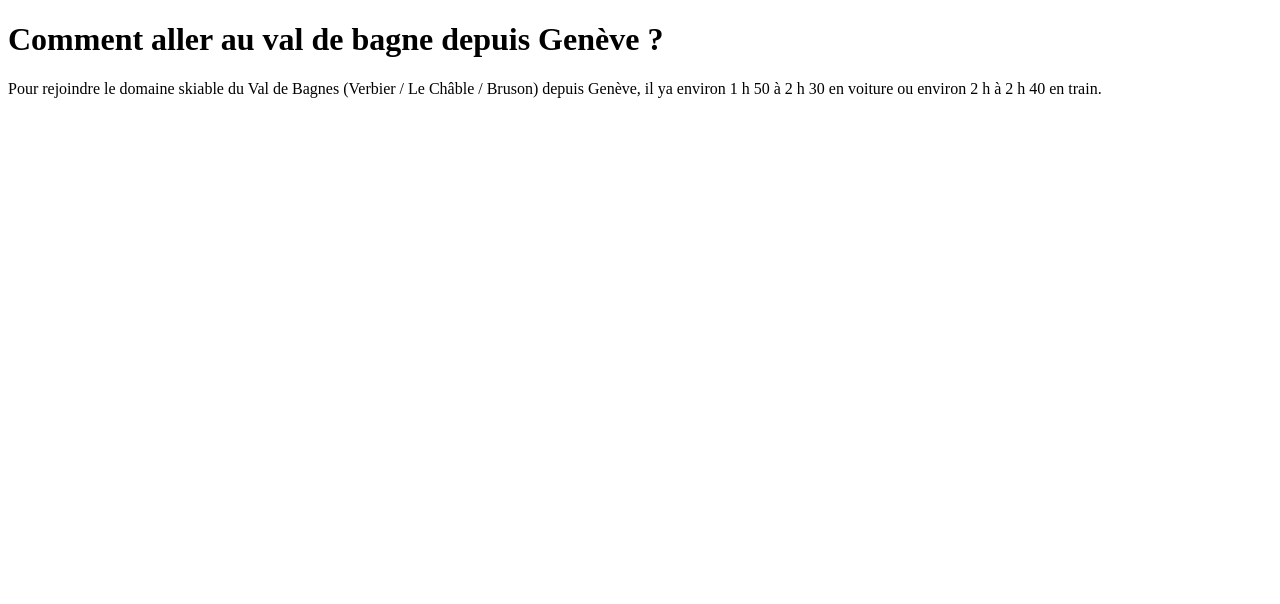
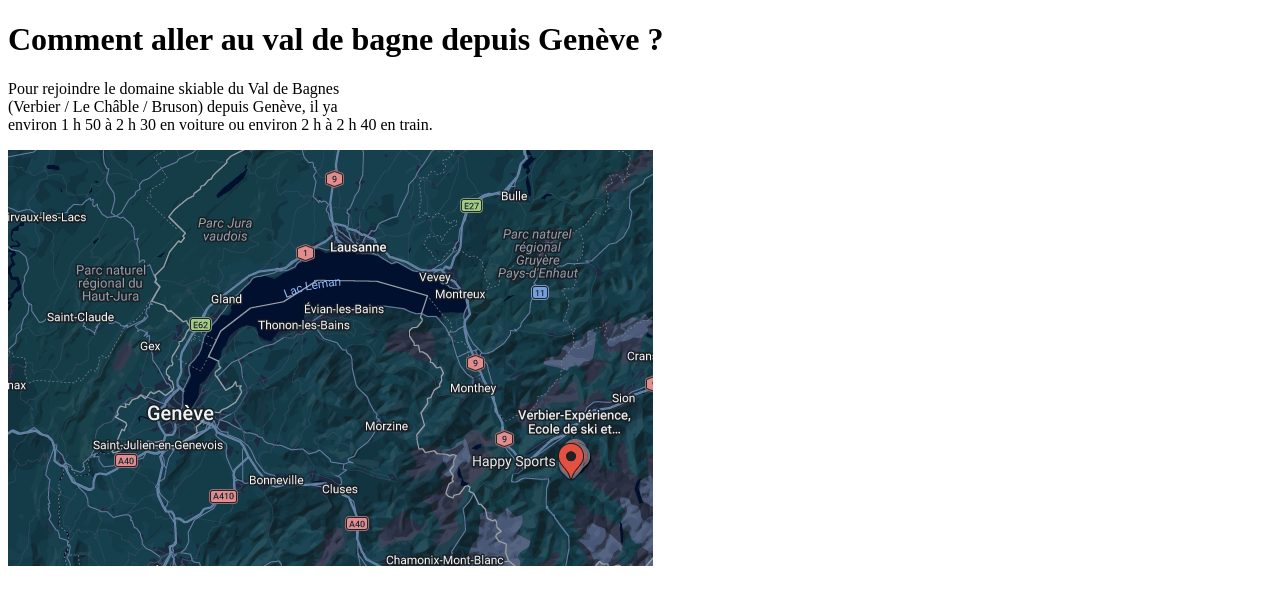
Before and after one commit to OrlanKakulya/UE4, a plain HTML site: page acces.html in a window 1280 px wide. Drawn offline with Linux system fonts and the light colour scheme.

Commit message:
jai mis une image de google map( geneve a vaud )

```diff
--- a/acces.html
+++ b/acces.html
@@ -11,10 +11,14 @@
     <header>
         <h1>Comment aller au val de bagne depuis Genève ?</h1>
         <p>
-            Pour rejoindre le domaine skiable du Val de Bagnes (Verbier / Le Châble / Bruson) depuis Genève, il ya
-            environ 1 h 50 à 2 h 30 en voiture ou environ 2 h à 2 h 40 en train.</p>
+            Pour rejoindre le domaine skiable du Val de Bagnes <br>(Verbier / Le Châble / Bruson) depuis Genève, il ya<br>
+            environ 1 h 50 à 2 h 30 en voiture ou environ 2 h à 2 h 40 en train.<br></p>
     </header>
     <main>
+         <div><img src="./Images/map.png" alt="Carte interactive"></div>
+
+
+
 
     </main>
     <footer>
```
Also changed, not shown: Images/map.png (added).
